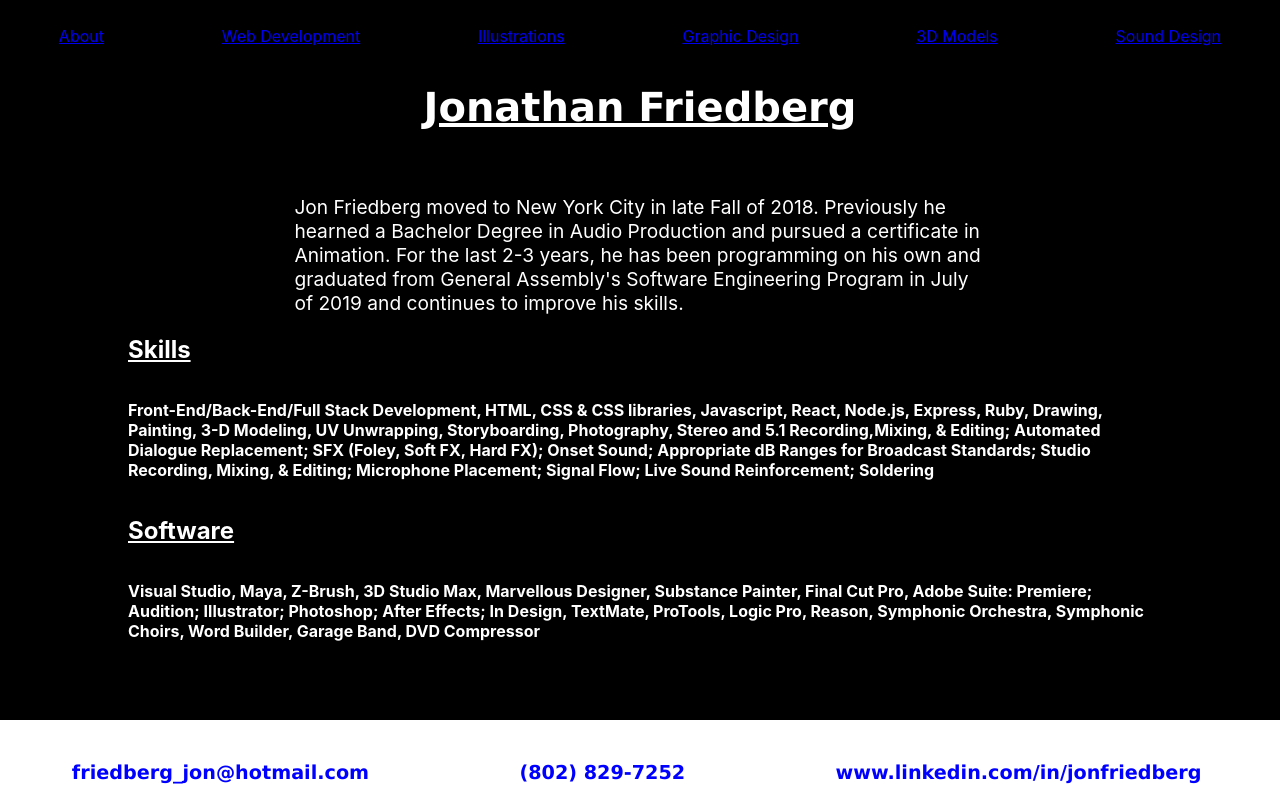
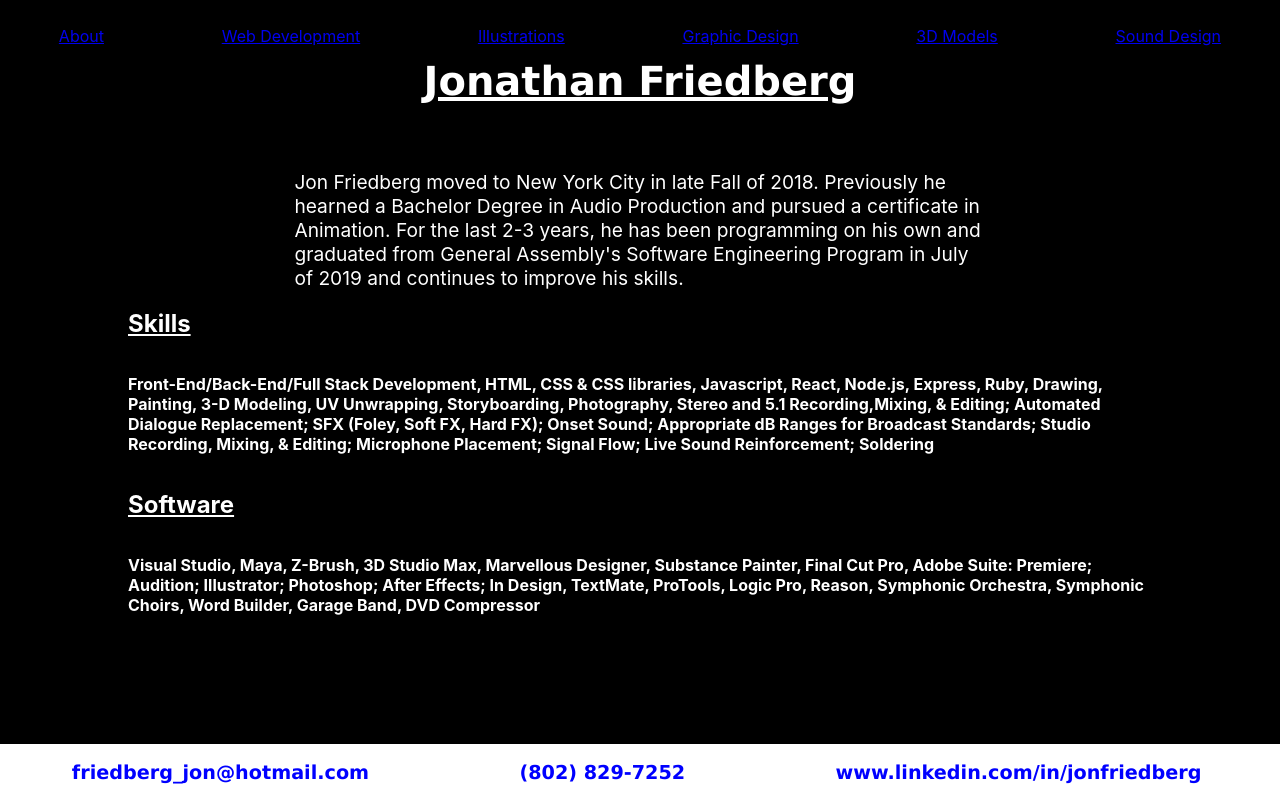
Before and after one commit to jonfriedberg123/home, a React (Create React App) app: page /about in a window 1280 px wide. Built offline with nearby package versions, Linux system fonts and the light colour scheme.

Commit message:
minor tweeks

```diff
--- a/src/Style.css
+++ b/src/Style.css
@@ -2,7 +2,7 @@
 
 .body{
   margin: 0 auto;
-  max-height: 90%;
+  max-height: 93%;
   background-color: black;
   position:absolute;
   top:0;
@@ -59,7 +59,7 @@ padding-top:2%;
 }
 .Title {
   text-align: center;
-  margin-top: 3%;
+  margin-top: 1%;
   font-size: 2.5em;
   font-family: 'Lucida Sans', 'Lucida Sans Regular', 'Lucida Grande', 'Lucida Sans Unicode', Geneva, Verdana, sans-serif;
   color: white;
```
